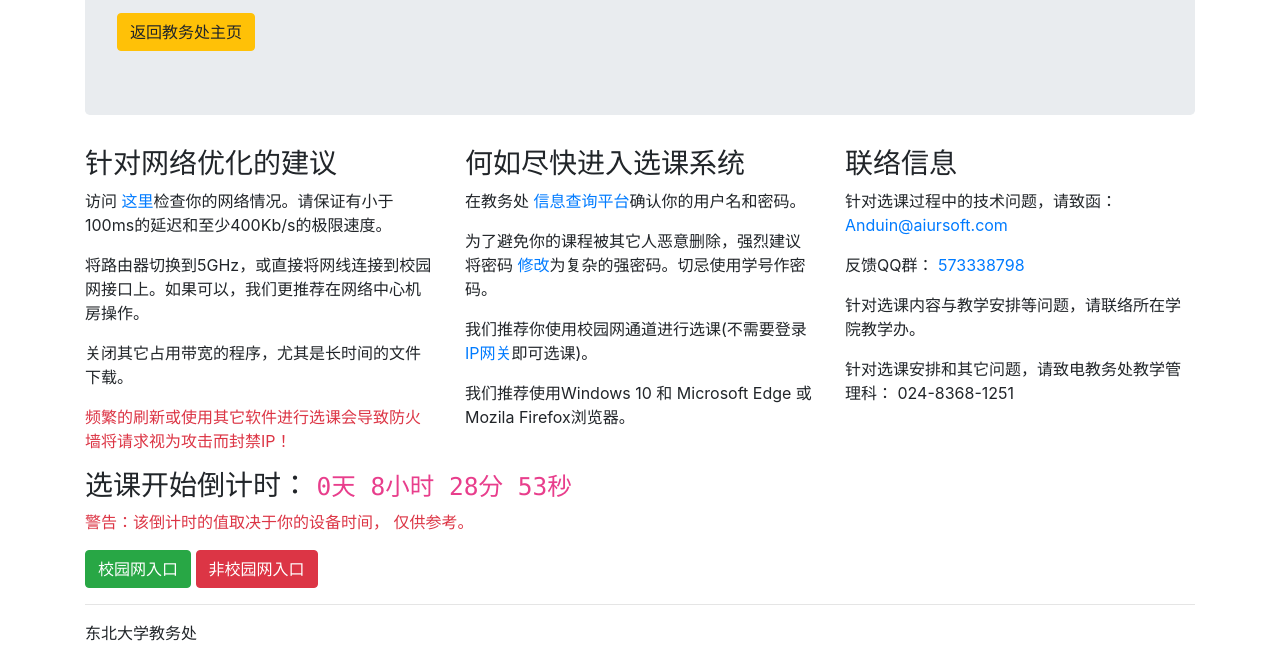
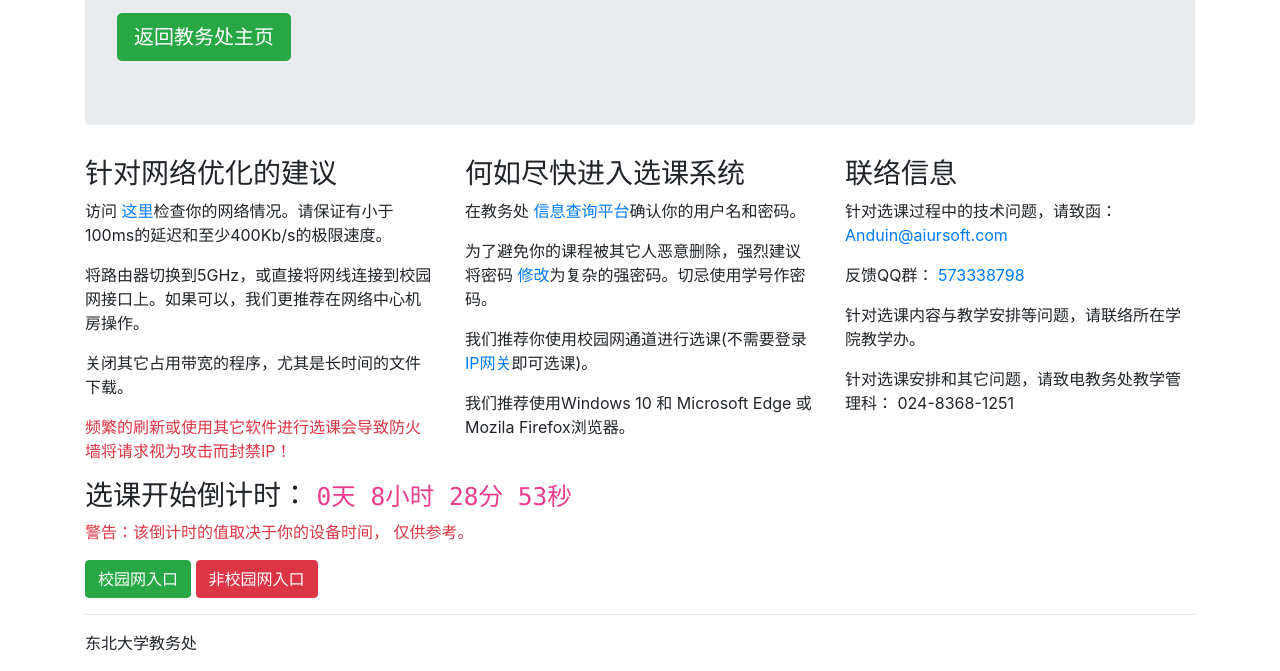
Before and after one commit to Anduin2017/AAOOpen, a website: page index.html in a window 1280 px wide. Shown: the part 167-838 px from the top of the page. Drawn offline with nearby package versions, Linux system fonts and the light colour scheme.

Commit message:
modify primary button

```diff
--- a/index.html
+++ b/index.html
@@ -56,7 +56,7 @@
         <div class="jumbotron" style="margin-top:20px;">
             <h1>选课尚未开始</h1>
             <p>选课活动尚未开始。</p>
-            <a href="https://aao.neu.edu.cn" class="btn btn-warning" target="_blank">返回教务处主页</a>
+            <a href="https://aao.neu.edu.cn" class="btn btn-success btn-lg" target="_blank">返回教务处主页</a>
         </div>
         <div class="row">
             <div class="col-md-4">
```
